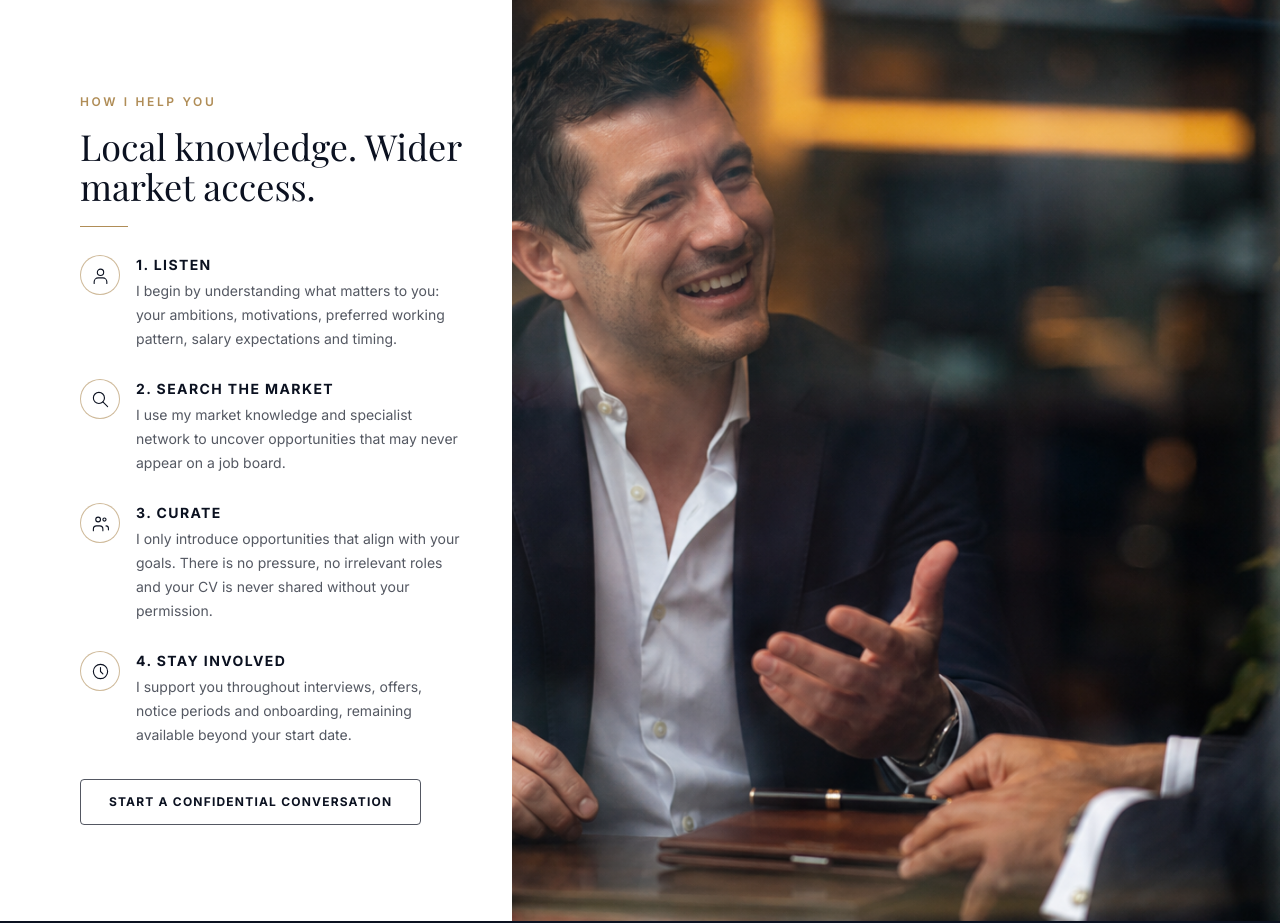
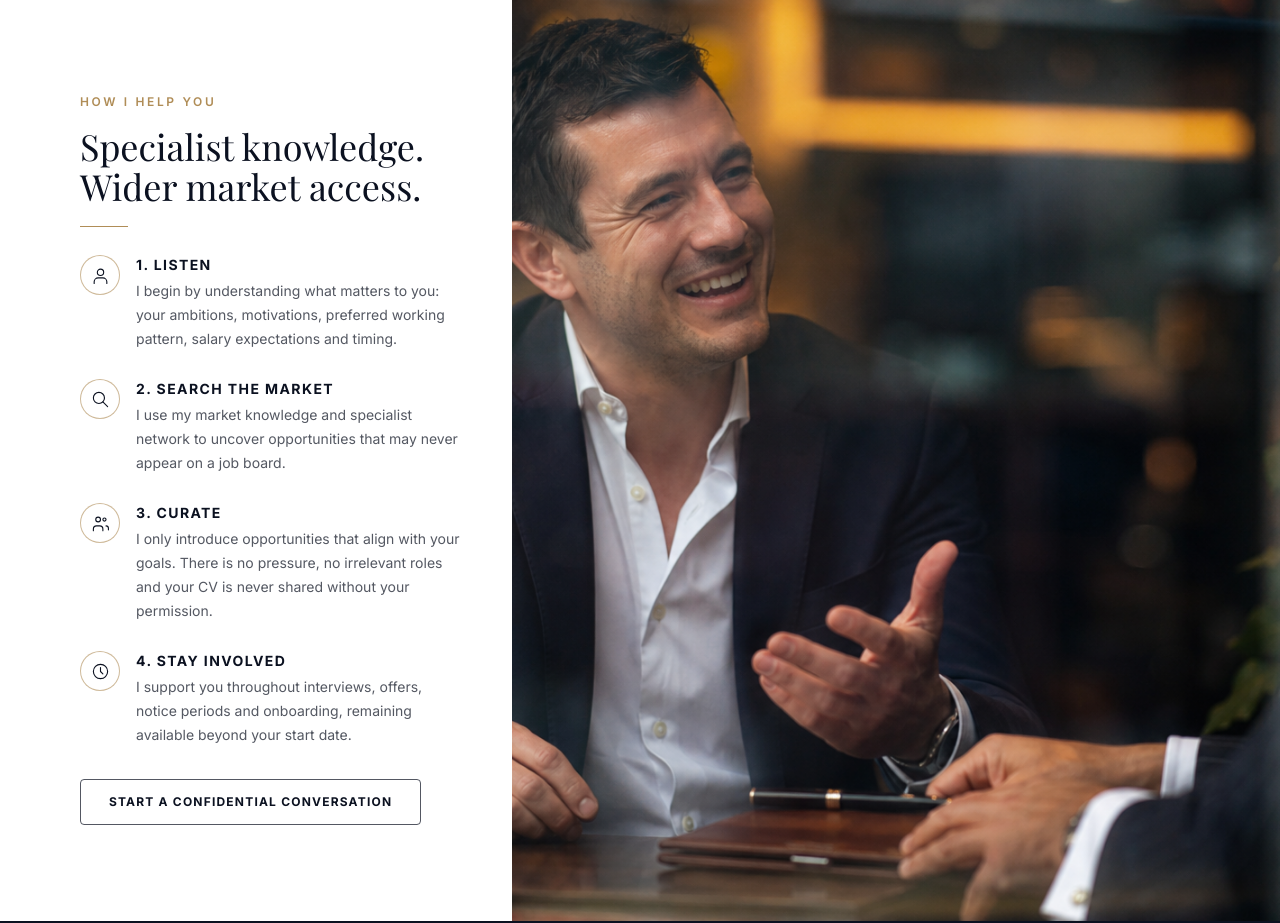
Before and after one commit to WH-93/website-skeleton-1, a Next.js app: page /candidates in a window 1280 px wide. Shown: the part 1208-2131 px from the top of the page. Built offline with nearby package versions, Linux system fonts and the light colour scheme; a web font is replaced by a local one.

Commit message:
Candidates: Local knowledge → Specialist knowledge

```diff
--- a/src/app/candidates/page.tsx
+++ b/src/app/candidates/page.tsx
@@ -85,7 +85,7 @@ export default function CandidatesPage() {
       <section className="grid lg:grid-cols-[40%_60%] bg-white">
         <div className="section px-5 sm:px-8 lg:pl-16 xl:pl-20 lg:pr-12">
           <p className="eyebrow mb-4">How I Help You</p>
-          <h2 className="section-title text-3xl sm:text-4xl">Local knowledge. Wider market access.</h2>
+          <h2 className="section-title text-3xl sm:text-4xl">Specialist knowledge. Wider market access.</h2>
           <span className="gold-rule" />
           <div className="space-y-7">
             {steps.map(step => (
```
